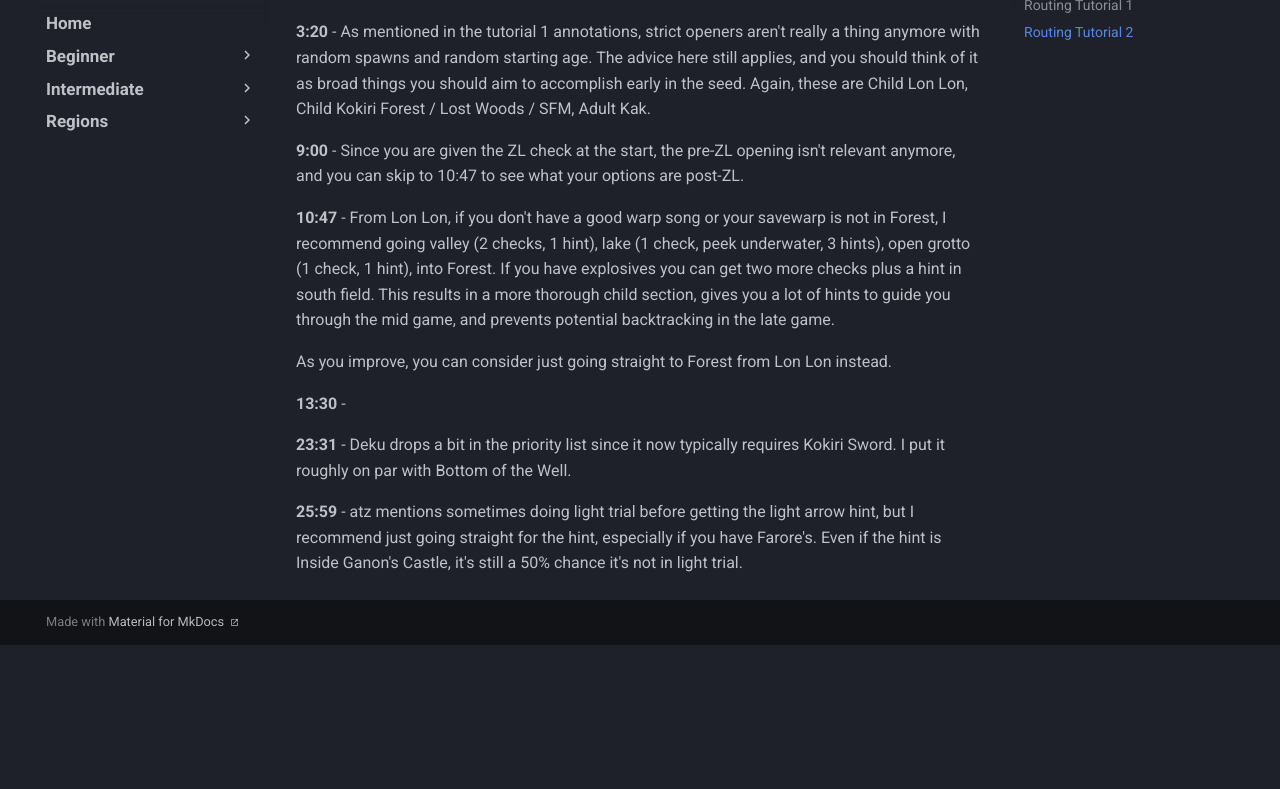
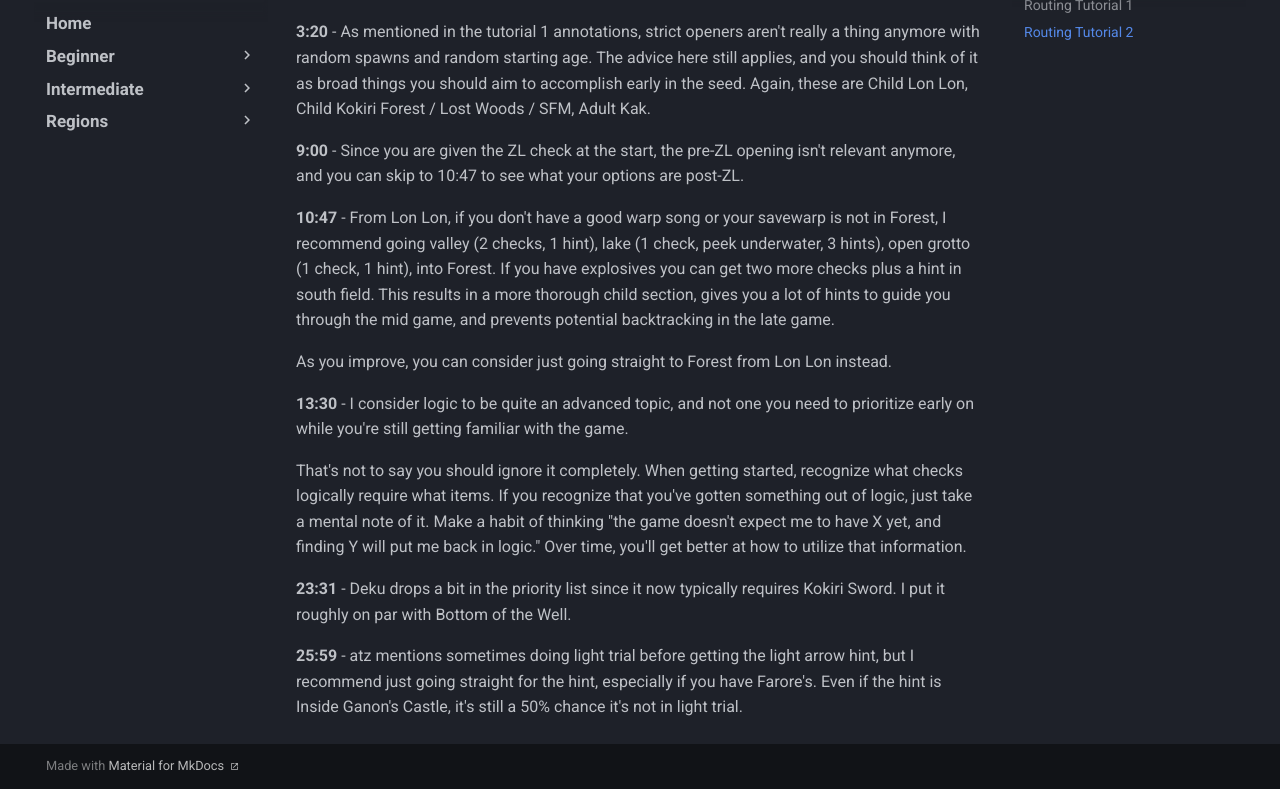
Before and after one commit to flee135/OoTR-Tutorials, an MkDocs documentation site: the page built from docs/intermediate/atz-routing.md, in a window 1280 px wide and 900 px high, scrolled down 1905 px, cut to the strip 111-900 px from the top of the window. Built offline with MkDocs 1.6.1 and Material for MkDocs 9.7.7, drawn with Linux system fonts in a browser that asks for light colours; before the commit the page ends 2661 px from its top, so only the background shows below that.

Commit message:
atz-routing fix

```diff
--- a/docs/intermediate/atz-routing.md
+++ b/docs/intermediate/atz-routing.md
@@ -38,7 +38,9 @@ You can choose to skip the section on openers if you want. It's covered better i
 
 As you improve, you can consider just going straight to Forest from Lon Lon instead.
 
-**13:30** -
+**13:30** - I consider logic to be quite an advanced topic, and not one you need to prioritize early on while you're still getting familiar with the game.
+
+That's not to say you should ignore it completely. When getting started, recognize what checks logically require what items. If you recognize that you've gotten something out of logic, just take a mental note of it. Make a habit of thinking "the game doesn't expect me to have X yet, and finding Y will put me back in logic." Over time, you'll get better at how to utilize that information.
 
 **23:31** - Deku drops a bit in the priority list since it now typically requires Kokiri Sword. I put it roughly on par with Bottom of the Well.
 
```
